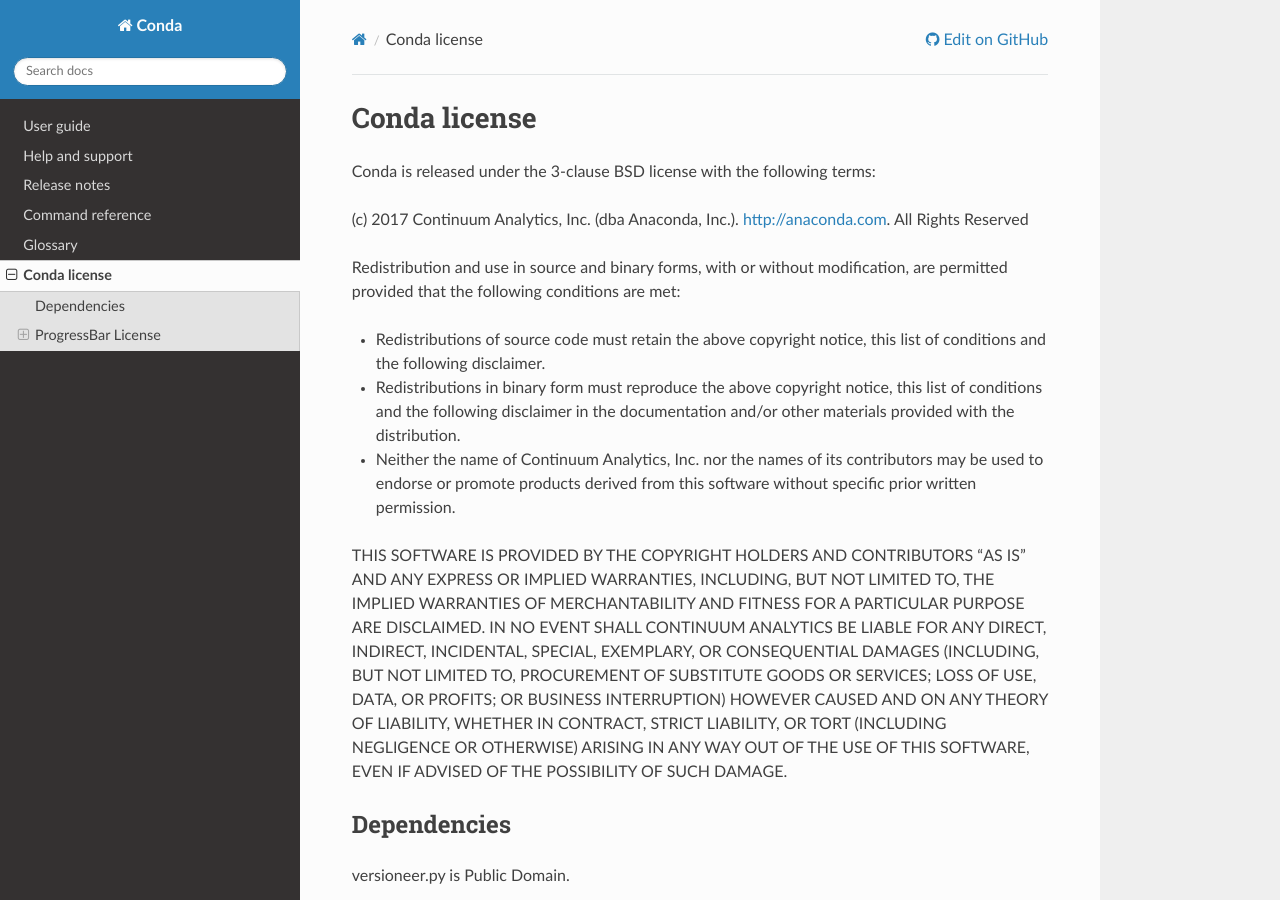
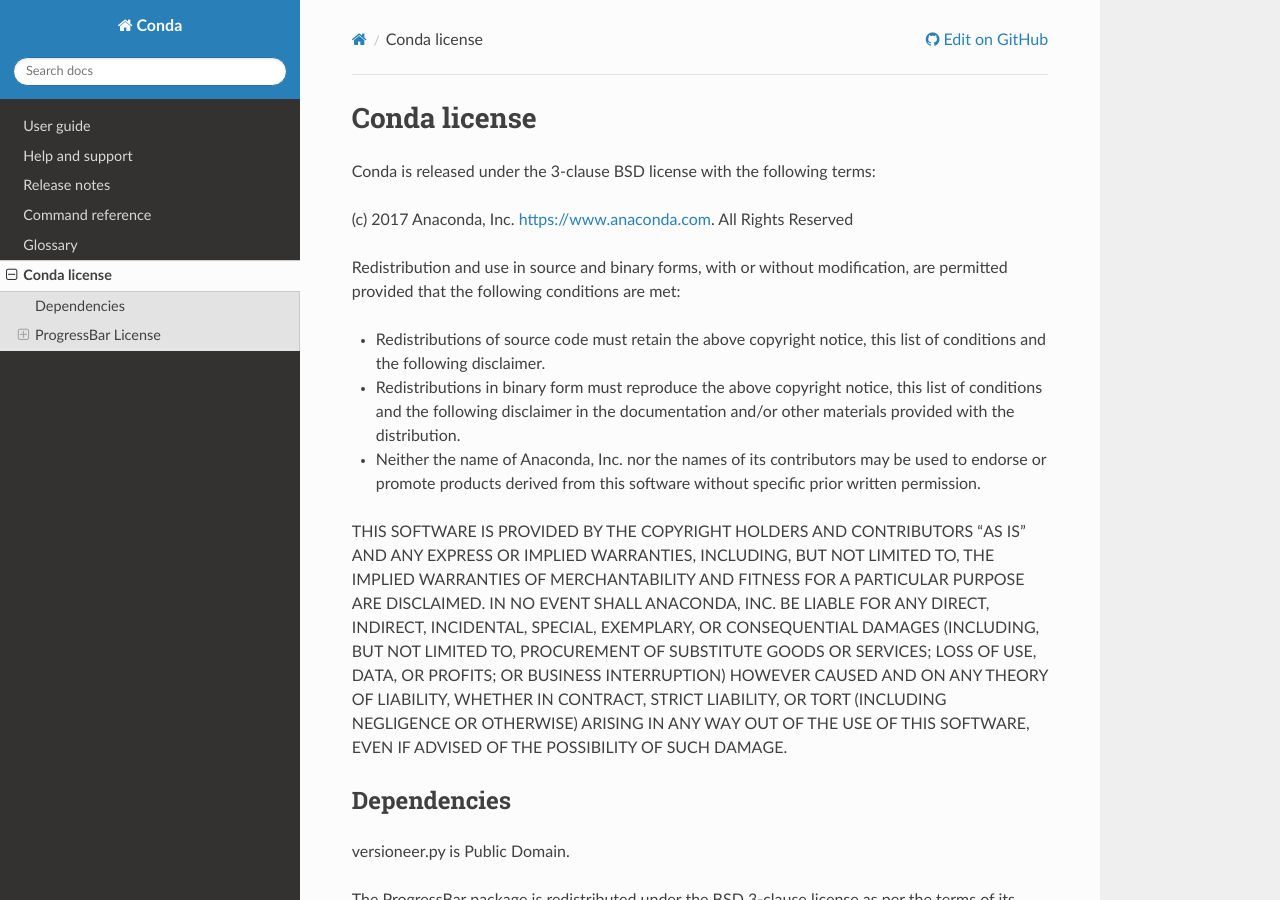
Before and after one commit to conda/conda-docs, a Sphinx documentation site: the page built from docs/source/license.rst, in a window 1280 px wide and 900 px high. Built offline with Sphinx 7.4.7 and the Read the Docs theme 2.0.0, drawn with Linux system fonts in a browser that asks for light colours; some of the changed text lies outside the part shown.

Commit message:
change Continuum Analytics to Anaconda, Inc.

```diff
--- a/docs/scrape_help.py
+++ b/docs/scrape_help.py
@@ -1,5 +1,5 @@
 #!/usr/bin/env python
-# (c) 2012-2013 Continuum Analytics, Inc. / http://continuum.io
+# (c) 2012-2013 Anaconda, Inc. / http://continuum.io
 # All Rights Reserved
 #
 # conda is distributed under the terms of the BSD 3-clause license.
@@ -161,7 +161,7 @@
             'help2man',
             '--name', 'conda %s' % command,
             '--section', '1',
-            '--source', 'Continuum Analytics',
+            '--source', 'Anaconda, Inc.',
             '--version-string', conda_version,
             '--no-info',
             'conda %s' % command,
--- a/docs/source/conf.py
+++ b/docs/source/conf.py
@@ -1,6 +1,6 @@
 # -*- coding: utf-8 -*-
 #
-# (c) 2012-2017 Continuum Analytics, Inc. / http://continuum.io
+# (c) 2012-2017 Anaconda, Inc. / https://www.anaconda.com
 # All Rights Reserved
 #
 # conda is distributed under the terms of the BSD 3-clause license.
@@ -55,7 +55,7 @@
 
 # General information about the project.
 project = u'Conda'
-copyright = u'2017, Continuum Analytics'
+copyright = u'2017, Anaconda, Inc.'
 
 # The version info for the project you're documenting, acts as replacement for
 # |version| and |release|, also used in various other places throughout the
@@ -210,7 +210,7 @@
 # (source start file, target name, title, author, documentclass [howto/manual]).
 latex_documents = [
   ('index', 'conda.tex', u'conda Documentation',
-   u'Continuum Analytics', 'manual'),
+   u'Anaconda, Inc.', 'manual'),
 ]
 
 # The name of an image file (relative to this directory) to place at the top of
@@ -240,7 +240,7 @@
 # (source start file, name, description, authors, manual section).
 man_pages = [
     ('index', 'conda', u'conda Documentation',
-     [u'Continuum Analytics'], 1)
+     [u'Anaconda, Inc.'], 1)
 ]
 
 # If true, show URL addresses after external links.
@@ -254,7 +254,7 @@
 #  dir menu entry, description, category)
 texinfo_documents = [
   ('index', 'conda', u'conda Documentation',
-   u'Continuum Analytics', 'conda', 'One line description of project.',
+   u'Anaconda, Inc.', 'conda', 'One line description of project.',
    'Miscellaneous'),
 ]
 
--- a/docs/source/license.rst
+++ b/docs/source/license.rst
@@ -4,7 +4,7 @@
 
 Conda is released under the 3-clause BSD license with the following terms:
 
-(c) 2017 Continuum Analytics, Inc. (dba Anaconda, Inc.). http://anaconda.com.
+(c) 2017 Anaconda, Inc. https://www.anaconda.com.
 All Rights Reserved
 
 Redistribution and use in source and binary forms, with or without
@@ -17,14 +17,14 @@
   notice, this list of conditions and the following disclaimer in the
   documentation and/or other materials provided with the distribution.
 
-* Neither the name of Continuum Analytics, Inc. nor the names of its
+* Neither the name of Anaconda, Inc. nor the names of its
   contributors may be used to endorse or promote products derived from
   this software without specific prior written permission.
 
 THIS SOFTWARE IS PROVIDED BY THE COPYRIGHT HOLDERS AND CONTRIBUTORS "AS IS"
 AND ANY EXPRESS OR IMPLIED WARRANTIES, INCLUDING, BUT NOT LIMITED TO, THE
 IMPLIED WARRANTIES OF MERCHANTABILITY AND FITNESS FOR A PARTICULAR PURPOSE
-ARE DISCLAIMED. IN NO EVENT SHALL CONTINUUM ANALYTICS BE LIABLE FOR ANY
+ARE DISCLAIMED. IN NO EVENT SHALL ANACONDA, INC. BE LIABLE FOR ANY
 DIRECT, INDIRECT, INCIDENTAL, SPECIAL, EXEMPLARY, OR CONSEQUENTIAL DAMAGES
 (INCLUDING, BUT NOT LIMITED TO, PROCUREMENT OF SUBSTITUTE GOODS OR SERVICES;
 LOSS OF USE, DATA, OR PROFITS; OR BUSINESS INTERRUPTION) HOWEVER CAUSED AND
```
